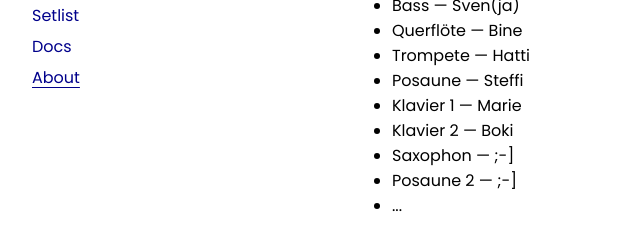
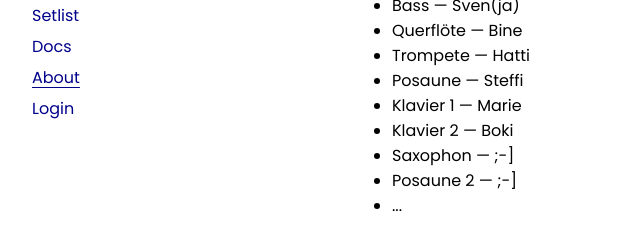
Before and after one commit to The-Elevators/The-Elevators.github.io, a plain HTML site: page about/index.html in a window 1280 px wide. Shown: the part 203-435 px from the top of the page, 0-640 px from the left. Drawn offline with Linux system fonts and the light colour scheme.

Commit message:
Add login to navigation pane on all pages

```diff
--- a/about/index.html
+++ b/about/index.html
@@ -31,6 +31,7 @@
         <a href = "https://www.theelevators.de/setlist">Setlist</a></br>
         <a href = "https://www.theelevators.de/resources">Docs</a></br>
         <a style = "text-decoration: underline !important; text-underline-offset: 4px;" href = "https://www.theelevators.de/about">About</a></br>
+        <a href = "https://www.theelevators.de/login">Login</a></br>
     </nav>
     <article>
         <b>Wir möchten uns gerne vorstellen</b>: </br>
```
Also changed, not shown: dates/index.html (+1 -0 lines), index.html (+1 -0 lines), resources/index.html (+1 -0 lines), setlist/index.html (+1 -0 lines).
